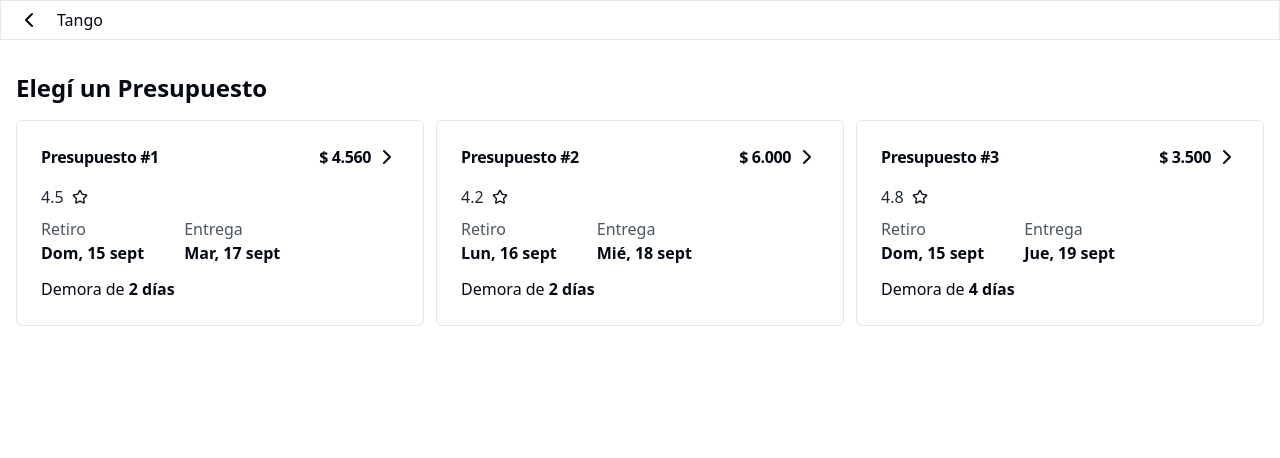
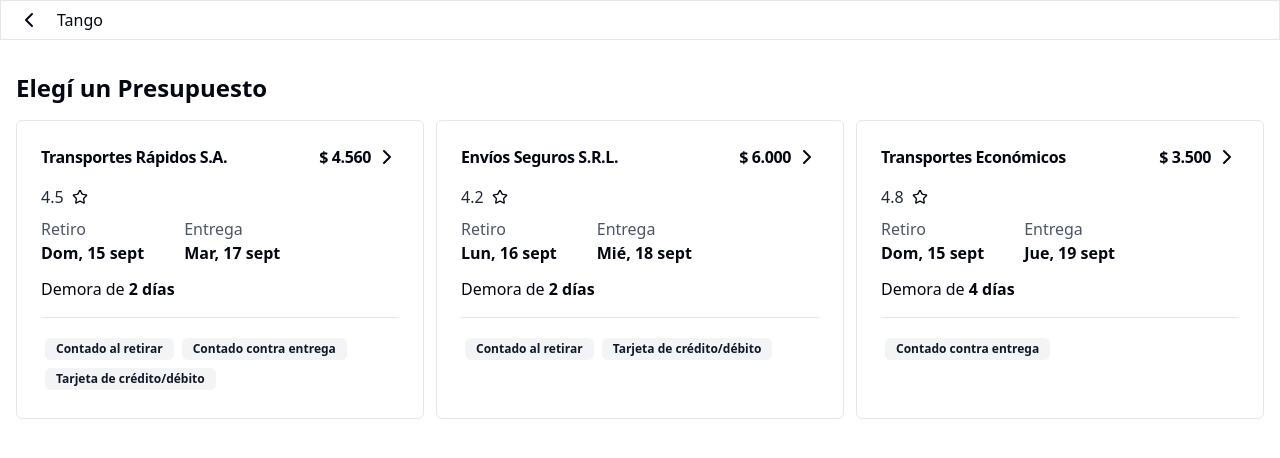
Before and after one commit to juanfmarquez/ISW_2024_4K2_G5, a Next.js app in the folder Trabajos/Trabajos_Practicos/TP6_nextjs/: page /quotes in a window 1280 px wide. Shown: the top 458 px of the page. Built offline with nearby package versions, Linux system fonts and the light colour scheme.

Commit message:
base de datos

```diff
--- a/Trabajos/Trabajos_Practicos/TP6_nextjs/app/payment/page.js
+++ b/Trabajos/Trabajos_Practicos/TP6_nextjs/app/payment/page.js
@@ -28,9 +28,9 @@ const PaymentSelection = () => {
   }, [quoteId, router]);
 
   const paymentMethods = [
-    { id: 'cash_pickup', name: 'Contado al retirar', icon: <DollarSign /> },
-    { id: 'cash_delivery', name: 'Contado contra entrega', icon: <DollarSign /> },
-    { id: 'card', name: 'Tarjeta de crédito/débito', icon: <CreditCard /> },
+    { id: 1, name: 'Contado al retirar', icon: <DollarSign /> },
+    { id: 2, name: 'Contado contra entrega', icon: <DollarSign /> },
+    { id: 3, name: 'Tarjeta de crédito/débito', icon: <CreditCard /> },
   ];
 
   const handlePaymentMethodSelection = (method) => {
@@ -148,13 +148,13 @@ const PaymentSelection = () => {
       return;
     }
 
-    if (selectedPaymentMethod.id === 'card' && !validateCardDetails()) {
+    if (selectedPaymentMethod.id === 3 && !validateCardDetails()) {
       return;
     }
 
     // Process payment logic here
     console.log("Payment method:", selectedPaymentMethod);
-    if (selectedPaymentMethod.id === 'card') {
+    if (selectedPaymentMethod.id === 3) {
       console.log("Card details:", cardDetails);
     }
 
@@ -186,7 +186,7 @@ const PaymentSelection = () => {
         ))}
       </div>
 
-      {selectedPaymentMethod?.id === 'card' && (
+      {selectedPaymentMethod?.id === 3 && (
         <form className="mb-4">
           <h3 className="text-xl font-semibold mb-2">Detalles de Tarjeta</h3>
           <div className="space-y-2">
--- a/Trabajos/Trabajos_Practicos/TP6_nextjs/app/quotes/page.js
+++ b/Trabajos/Trabajos_Practicos/TP6_nextjs/app/quotes/page.js
@@ -1,18 +1,80 @@
 'use client'
 import React from 'react';
 import { Card, CardContent, CardHeader, CardTitle } from "@/components/ui/card";
-import { ChevronRight, Star } from "lucide-react";
+import { ChevronRight, Star, CreditCard, DollarSign } from "lucide-react";
 import { useRouter } from 'next/navigation';
+import { Badge } from '@/components/ui/badge';
 
 const QuoteSelectionPayment = () => {
   const router = useRouter();
 
-  // Mock data for quotes
+  const paymentMethods = [
+    { id: 1, name: 'Contado al retirar', icon: <DollarSign /> },
+    { id: 2, name: 'Contado contra entrega', icon: <DollarSign /> },
+    { id: 3, name: 'Tarjeta de crédito/débito', icon: <CreditCard /> },
+  ];
+
+  const shipping_orders = [
+    {
+      id: 1,
+      status: "pendiente"
+    },
+    {
+      id: 2,
+      status: "confirmada"
+    },
+    {
+      id: 3,
+      status: "completada"
+    }
+  ]
   const quotes = [
-    { id: 1, pickup: "2024-09-15", delivery: "2024-09-17", cost: 4560, rating: 4.5 },
-    { id: 2, pickup: "2024-09-16", delivery: "2024-09-18", cost: 6000, rating: 4.2 },
-    { id: 3, pickup: "2024-09-15", delivery: "2024-09-19", cost: 3500, rating: 4.8 },
+    {
+      id: 1,
+      pickup: "2024-09-15",
+      delivery: "2024-09-17",
+      cost: 4560,
+      rating: 4.5,
+      carrierName: "Transportes Rápidos S.A.",
+      paymentMethods: [1, 2, 3],
+      status: "pendiente",
+      shippingOrderId: 1
+    },
+    {
+      id: 2,
+      pickup: "2024-09-16",
+      delivery: "2024-09-18",
+      cost: 6000,
+      rating: 4.2,
+      carrierName: "Envíos Seguros S.R.L.",
+      paymentMethods: [1, 3],
+      status: "pendiente",
+      shippingOrderId: 1
+    },
+    {
+      id: 3,
+      pickup: "2024-09-15",
+      delivery: "2024-09-19",
+      cost: 3500,
+      rating: 4.8,
+      carrierName: "Transportes Económicos",
+      paymentMethods: [2],
+      status: "pendiente",
+      shippingOrderId: 1
+    },
   ];
+
+  const getPaymentMethodBadges = (methodIds) => {
+    return methodIds.map(id => {
+      const method = paymentMethods.find(m => m.id === id);
+      return method ? (
+        <Badge key={id} variant="secondary" className="m-1">
+          {method.name}
+        </Badge>
+      ) : null;
+    });
+  };
+
 
   const handleQuoteSelection = (quoteId) => {
     router.push(`/payment?quoteId=${quoteId}`);
@@ -49,7 +111,7 @@ const QuoteSelectionPayment = () => {
             onClick={() => handleQuoteSelection(quote.id)}
           >
             <CardHeader>
-              <CardTitle className="flex items-center justify-between">Presupuesto #{quote.id}
+              <CardTitle className="flex items-center justify-between">{quote.carrierName}
                 <div className='flex items-center gap-x-1'>
                   <p>$ {Intl.NumberFormat('es-AR').format(quote.cost)} </p>
                   <ChevronRight />
@@ -73,6 +135,8 @@ const QuoteSelectionPayment = () => {
                 </div>
               </div>
               <p>Demora de <span className='font-bold'>{calculateDateDifference(quote.pickup, quote.delivery)} días</span></p>
+              <hr className='my-4' />
+              <div>{getPaymentMethodBadges(quote.paymentMethods)}</div>
             </CardContent>
           </Card>
         ))}
--- /dev/null
+++ b/Trabajos/Trabajos_Practicos/TP6_nextjs/components/ui/badge.jsx
@@ -0,0 +1,34 @@
+import * as React from "react"
+import { cva } from "class-variance-authority";
+
+import { cn } from "@/lib/utils"
+
+const badgeVariants = cva(
+  "inline-flex items-center rounded-md border px-2.5 py-0.5 text-xs font-semibold transition-colors focus:outline-none focus:ring-2 focus:ring-ring focus:ring-offset-2",
+  {
+    variants: {
+      variant: {
+        default:
+          "border-transparent bg-primary text-primary-foreground shadow hover:bg-primary/80",
+        secondary:
+          "border-transparent bg-secondary text-secondary-foreground hover:bg-secondary/80",
+        destructive:
+          "border-transparent bg-destructive text-destructive-foreground shadow hover:bg-destructive/80",
+        outline: "text-foreground",
+      },
+    },
+    defaultVariants: {
+      variant: "default",
+    },
+  }
+)
+
+function Badge({
+  className,
+  variant,
+  ...props
+}) {
+  return (<div className={cn(badgeVariants({ variant }), className)} {...props} />);
+}
+
+export { Badge, badgeVariants }
```
